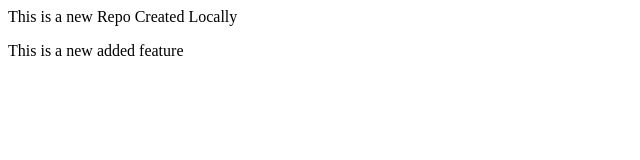
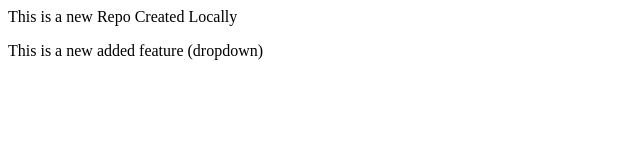
Before and after one commit to Tayyab604/newLocalRepo, a plain HTML site: page index.html in a window 1280 px wide. Shown: the full height of the page, 0-640 px from the left. Drawn offline with Linux system fonts and the light colour scheme.

Commit message:
Added Dropdown

```diff
--- a/index.html
+++ b/index.html
@@ -1,2 +1,2 @@
 <p>This is a new Repo Created Locally</p>
-<p>This is a new added feature</p
+<p>This is a new added feature (dropdown) </p
```
